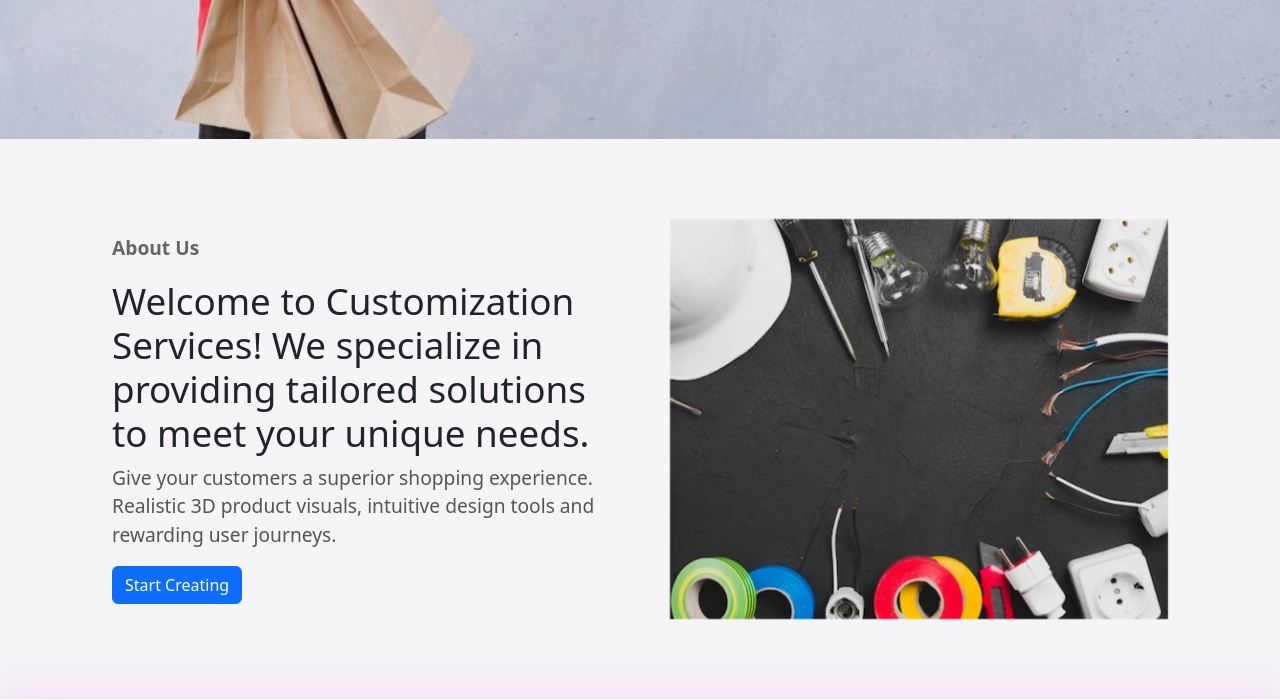
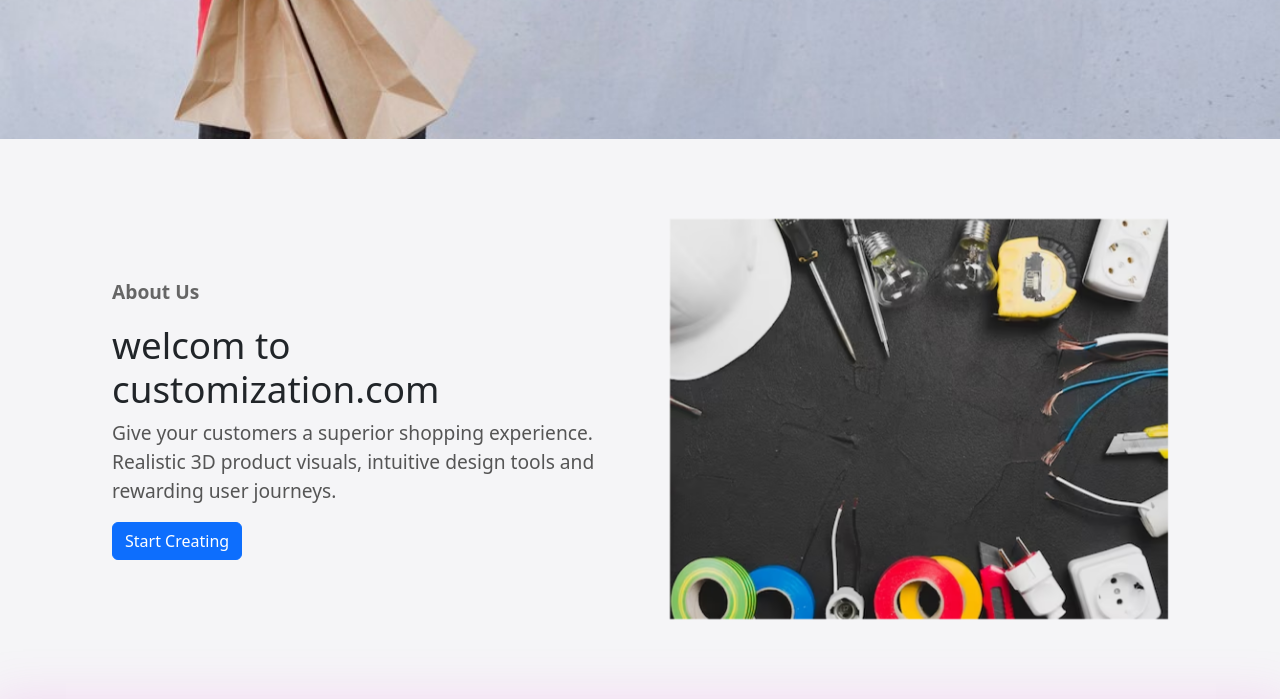
Before and after one commit to prajwal-warhade/Customization.com, a Django app: template custom/templates/index.html in a window 1280 px wide. Shown: the part 481-1181 px from the top of the page. Run offline with Django 3.2, Linux system fonts and the light colour scheme; the template is opened without the code that fills it, so the values that code supplies are empty; some libraries are stand-ins or nearby versions.

Commit message:
Update index.html
testing

```diff
--- a/custom/templates/index.html
+++ b/custom/templates/index.html
@@ -31,13 +31,11 @@
 
 </div>
 {% endfor %}
-
 <section id="about">
     <div class="about-wrapper container">
         <div class="about-text">
             <p class="small">About Us</p>
-            <h2>Welcome to Customization Services! We specialize in providing tailored solutions to meet your unique
-                needs.</h2>
+            <h2>welcom to customization.com</h2>
             <p>
                 Give your customers a superior shopping experience. Realistic 3D product visuals, intuitive design tools
                 and rewarding user journeys.
@@ -49,5 +47,4 @@
         </div>
     </div>
 </section>
-
 {% endblock 'main' %}
```
